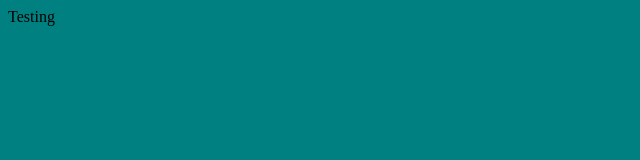
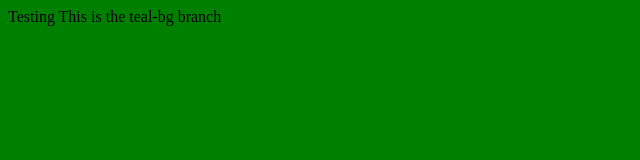
Before and after one commit to SCREENSABER/AnimatedTextGitDemo, a plain HTML site: page index.html in a window 1280 px wide. Shown: the whole page, without its empty margins (0-640 px from the left). Drawn offline with Linux system fonts and the light colour scheme.

Commit message:
fixed update issue

```diff
--- a/app.css
+++ b/app.css
@@ -1,3 +1,3 @@
 body {
-    background-color: teal;
+    background-color: green;
 }
--- a/index.html
+++ b/index.html
@@ -8,5 +8,6 @@
 </head>
 <body>
     Testing
+    This is the teal-bg branch
 </body>
 </html>
```
